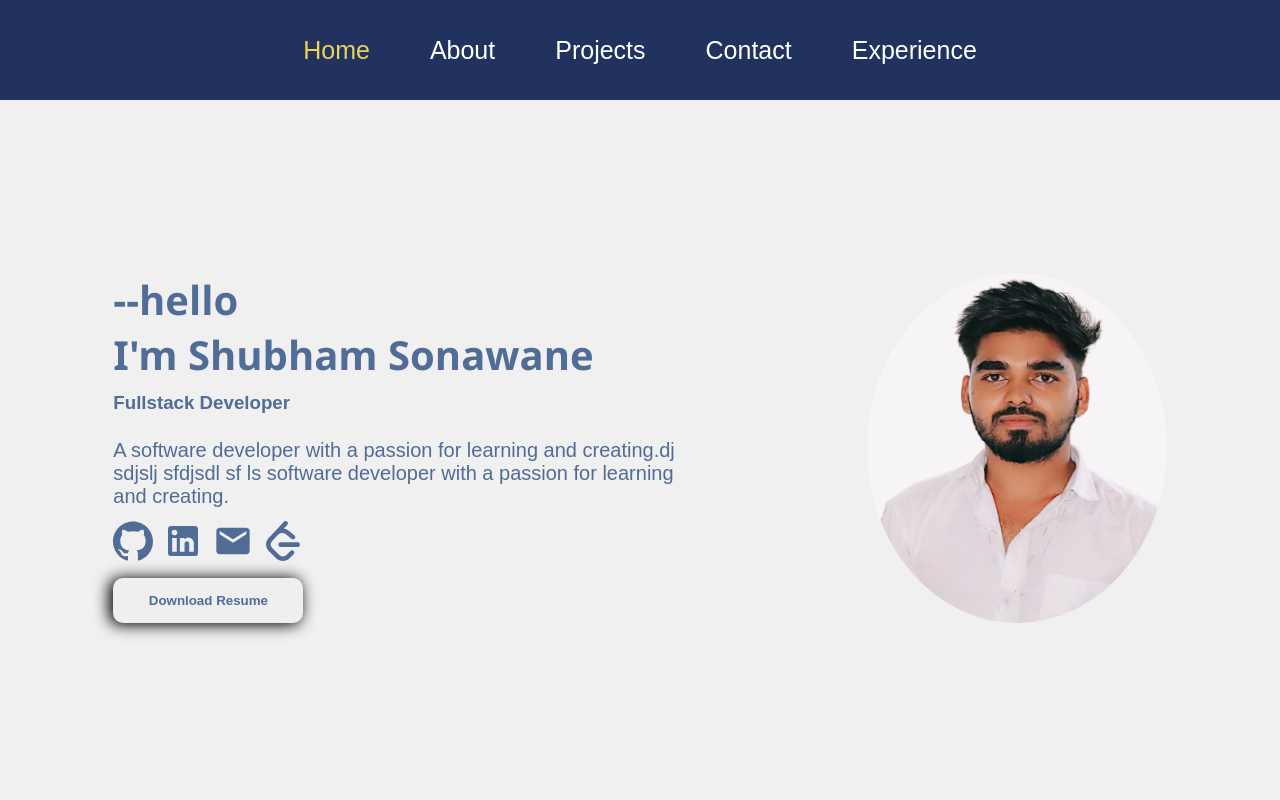
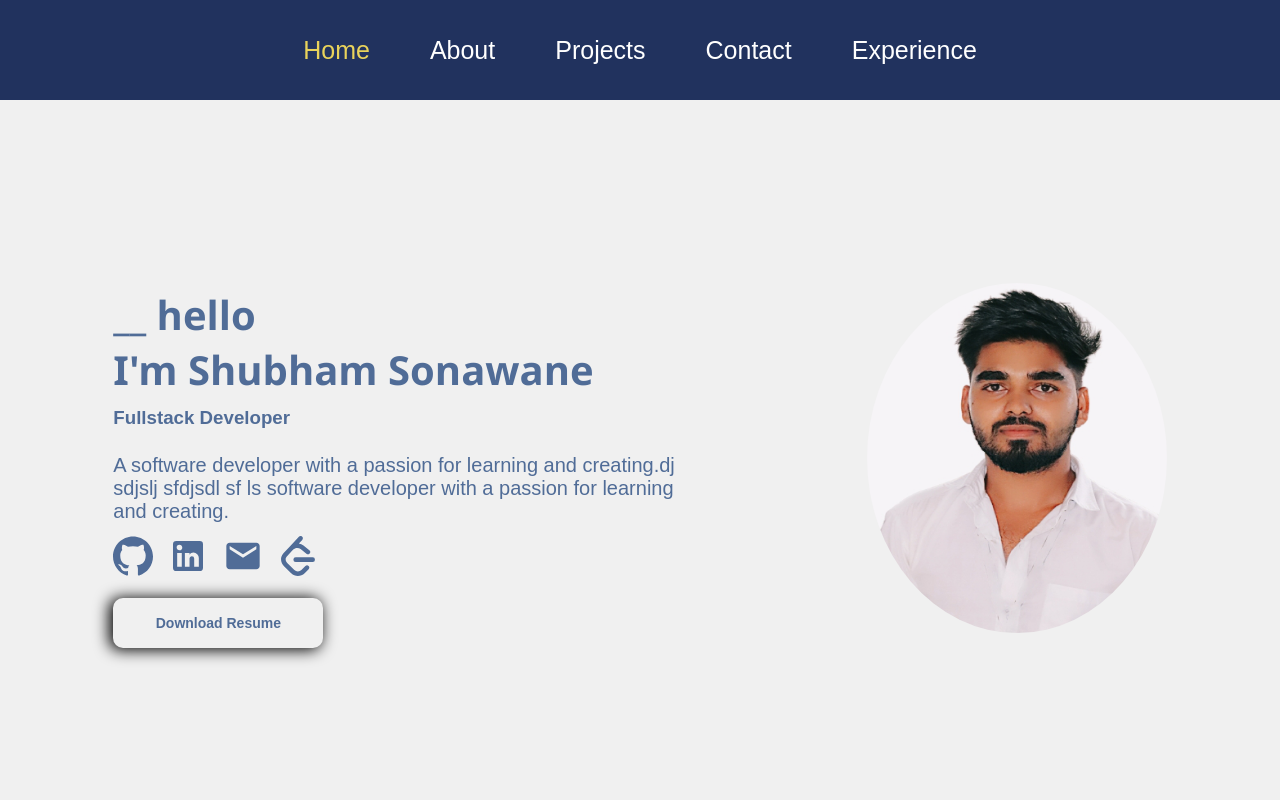
Before and after one commit to Sonawane-Shubham/react-personal-portfolio, a React (Create React App) app: page / in a window 1280 px wide. Shown: the top 800 px of the page. Built offline with nearby package versions, Linux system fonts and the light colour scheme.

Commit message:
update hero left section

```diff
--- a/src/pages/Home.jsx
+++ b/src/pages/Home.jsx
@@ -29,6 +29,7 @@ function Home() {
       },
     },
   };
+
   return (
     <div className="home">
       <div className="main">
@@ -41,7 +42,7 @@ function Home() {
               type: "spring",
             }}
           >
-            --hello <br />
+            __ hello <br />
             I'm Shubham Sonawane
           </motion.h2>
           <motion.h3
@@ -102,7 +103,17 @@ function Home() {
               <SiLeetcode />
             </Link>
             <div className="resume-section">
-              <button className="resume-btn">Download Resume</button>
+              {/* <button className="resume-btn">Download Resume</button> */}
+              <a
+
+              download
+              href="/Shubham_Sonawane_Resume.pdf"
+              title="download resume"
+              className="resume-btn"
+            >
+              Download Resume
+              </a>
+
             </div>
 
             {/* <div className="resume-download">
@@ -142,7 +153,7 @@ function Home() {
 
         <div className="aboutme-description">
           <p>
-            I'm A Final year CSE undergrad at BATU university. I have built
+             I'm A Final year CSE undergrad at BATU university. I have built
             Full-stack Applications. I've a good grasp of Data structures &
             Algorithms, I practicize on Leetcode(Solved 300+ problems). I am
             well versed with Computer Science fundamentals like OOPS, Operating
@@ -155,9 +166,9 @@ function Home() {
             engineering domain.
           </p>
         </div>
-        <a download href="/Shubham_Sonawane_Resume.pdf">
+        {/* <a download href="/Shubham_Sonawane_Resume.pdf">
           Download Resume
-        </a>
+        </a> */}
       </div>
       {/* //Skills */}
       <div className="skills">
--- a/src/styles/Home.css
+++ b/src/styles/Home.css
@@ -22,6 +22,7 @@
   justify-content: center;
   align-items: flex-start;
   text-align: start;
+  margin-top: 20px;
   /* background-color: white; */
   color: #506c97;
   /* border: 1px solid black; */
@@ -46,7 +47,7 @@
   font-size: 30px;
   text-align: start;
 }
-.prompt a {
+.prompt > a {
   margin: 0;
 }
 .prompt p {
@@ -57,8 +58,9 @@
 .prompt svg {
   font-size: 40px;
   margin-top: 8px;
-  margin-right: 10px;
-  color: #506C97;
+  margin-right: 15px;
+  margin-bottom: 5px;
+  color: #506c97;
   transition: 0.4s;
 }
 .prompt svg:hover {
@@ -66,17 +68,25 @@
 }
 
 .resume-btn {
-  padding: 15px 10px;
+  display: inline-block;
+  padding: 17px 10px;
   margin-top: 10px;
   width: 33%;
   border-radius: 10px;
-  color:#506C97;
+  text-align: center;
+  font-size: 14px;
+  color: #506c97;
   border: none;
   font-weight: 600;
   box-shadow: -3px 1px 15px 1px black;
   transition: 0.5s ease;
+  text-decoration: none;
 }
-.prompt button:hover{
+.resume-section a {
+  margin-top: 10px;
+}
+
+.prompt .resume-section a:hover {
   box-shadow: -3px 1px 15px 3px black;
   cursor: pointer;
 }
@@ -114,6 +124,7 @@
   justify-content: center;
   flex-direction: column;
   align-items: center;
+  margin-top: 50px;
   margin-bottom: 80px;
 }
 .aboutme a {
--- a/src/styles/Projects.css
+++ b/src/styles/Projects.css
@@ -30,12 +30,10 @@
   margin: 40px;
   box-shadow: 0px 3px 15px rgba(0, 0, 0, 0.2);
   text-align: center;
-
 }
-.projectItem p{
+.projectItem p {
   text-align: justify;
-  margin:10px 10px 10px 10px;
-
+  margin: 10px 10px 10px 10px;
 }
 .projectItem:hover {
   box-shadow: 0px 3px 15px rgba(0, 0, 0, 0.5);
@@ -56,7 +54,8 @@
 .projectItem h1 {
   font-size: 25px;
 }
-a {
+
+.projectItem a {
   margin: 10px;
 }
 
```
